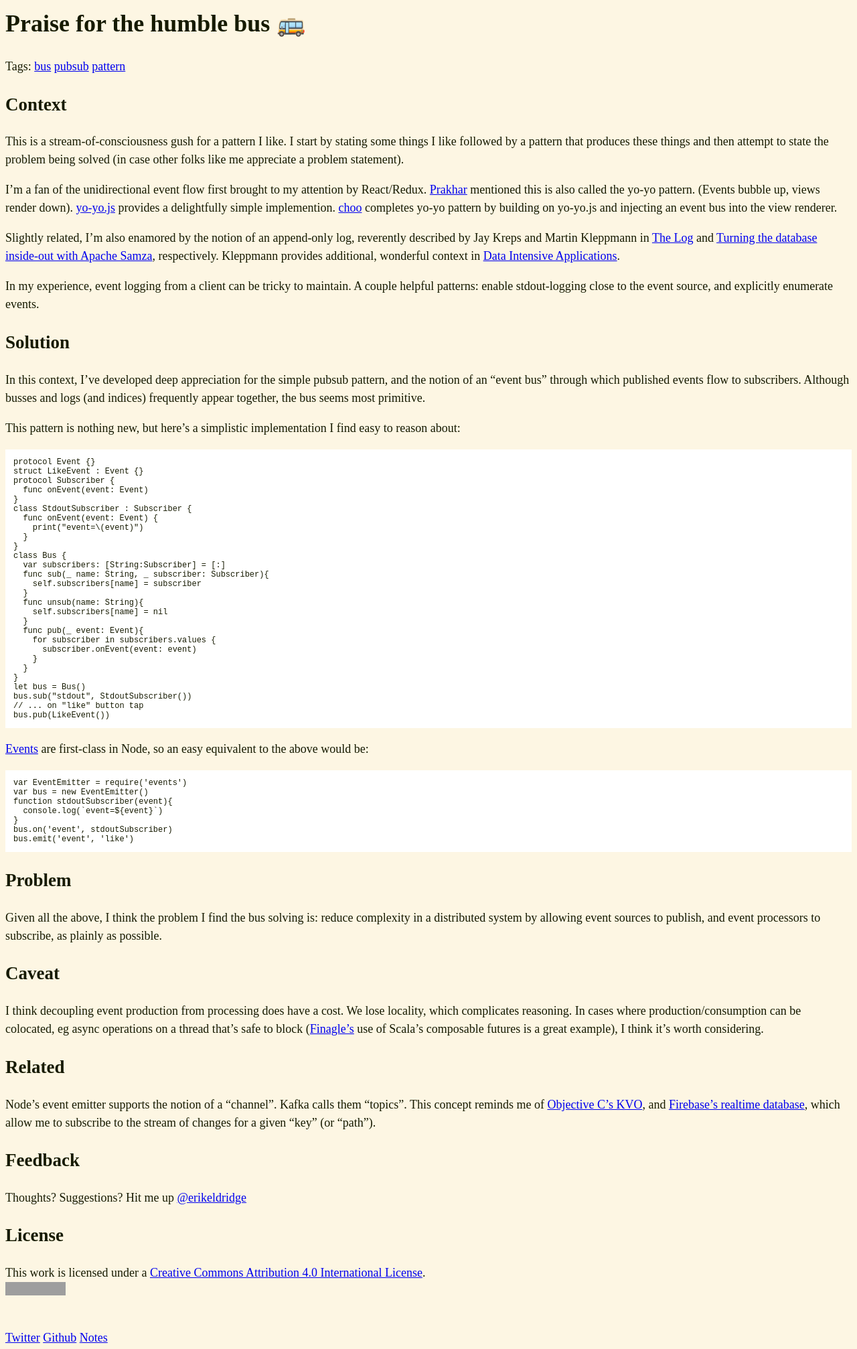
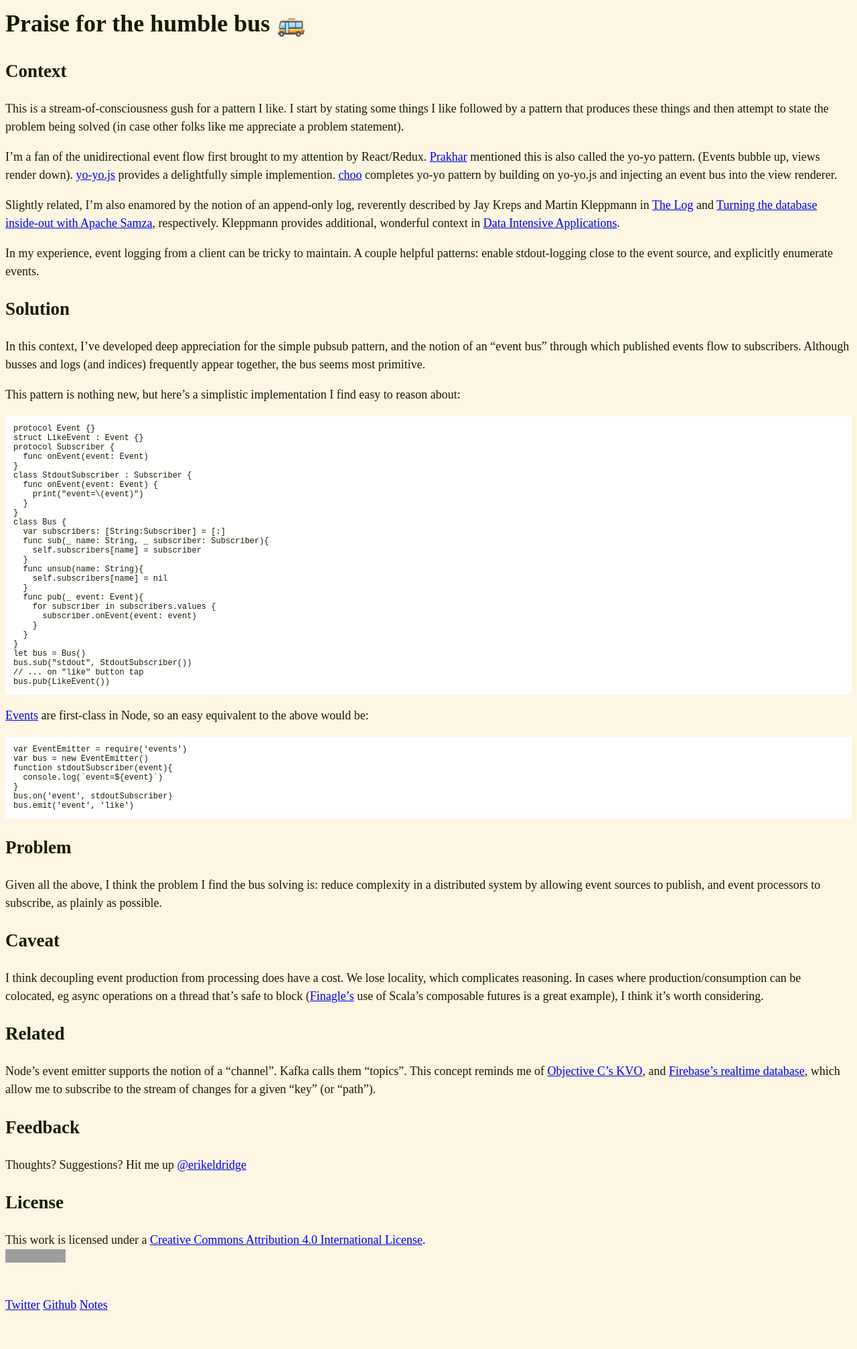
Before and after one commit to erikeldridge/erikeldridge.github.com, a Jekyll site: the page built from _posts/2017-08-13-praise-for-the-humble-bus.md, in a window 1280 px wide. Shown: the whole page at 67% size. Built offline with Jekyll 4.4.1, drawn with Linux system fonts in a browser that asks for light colours; after the commit the page ends 1965 px from its top, so only the background shows below that; grey boxes are pictures that could not be loaded.

Commit message:
replace tag index w filter

```diff
--- a/_layouts/post.html
+++ b/_layouts/post.html
@@ -4,12 +4,6 @@
 
 
 <h1>{{page.title}}</h1>
-
-<ul class="tags">
-{% for tag in page.tags %}
-  <li><a href="/tags#{{tag}}">{{tag}}</a></li>
-{% endfor %}
-</ul>
 
 {{ content }}
 
--- a/index.css
+++ b/index.css
@@ -16,18 +16,10 @@
   line-height: normal;
   padding: 1em;
 }
-.tags:before {
-  content: 'Tags: '
+.meta {
+  font-style: italic;
+  font-size: 90%;
 }
-ul.tags {
-  list-style-type: none;
-  margin: 0;
-  padding: 0;
-}
-.tags li {
-  display: inline;
-}
-
 /*
  * Footer
  * Ref: https://github.com/twbs/bootstrap/blob/master/docs/examples/sticky-footer/sticky-footer.css
--- a/index.js
+++ b/index.js
@@ -5,9 +5,7 @@
     for (var i = 0; i < items.length; i++) {
       var pattern = new RegExp(e.target.value, 'i')
       var item = items[i]
-      var tagsMatch = pattern.test(item.dataset.tags)
-      var titleMatch = pattern.test(item.innerText)
-      if (tagsMatch || titleMatch) {
+      if (pattern.test(item.innerText)) {
         show(item)
       } else {
         hide(item)
```
Also changed, not shown: notes.html (+6 -1 lines), tags.html (deleted, +0 -17 lines).
